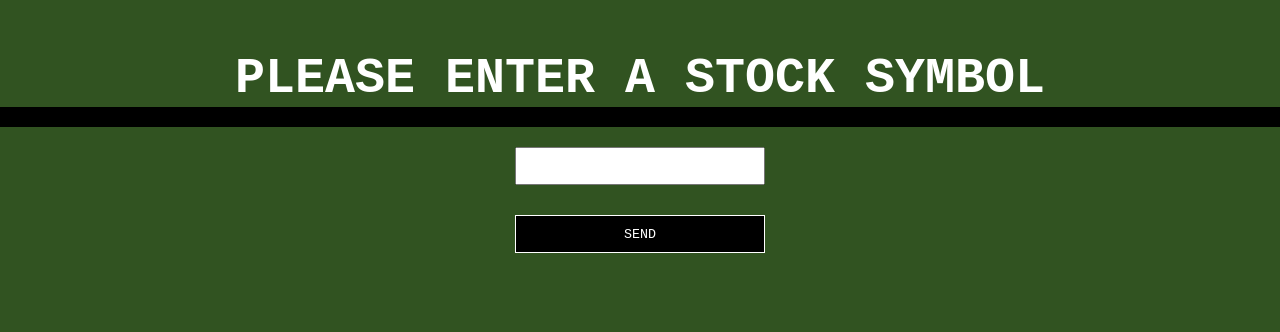
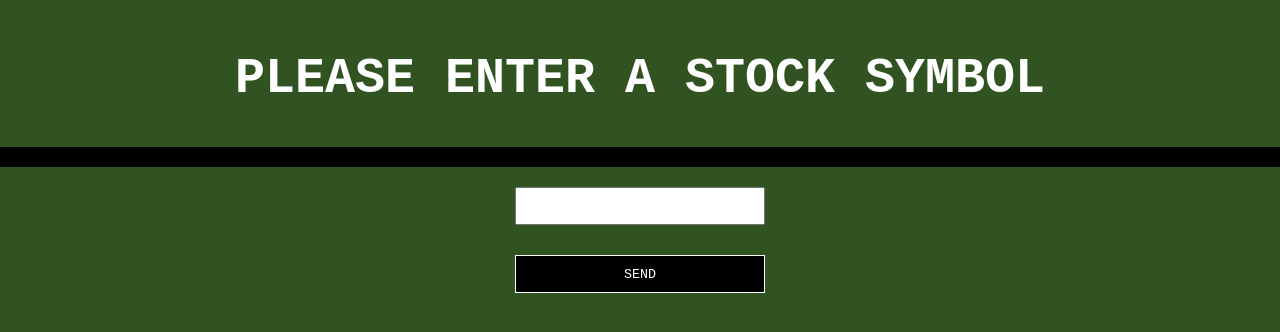
Before and after one commit to jalissaw/StockApp, a website: page index.html in a window 1280 px wide. Drawn offline with Linux system fonts and the light colour scheme; no server answers.

Commit message:
Change to the Css

```diff
--- a/main.css
+++ b/main.css
@@ -27,9 +27,11 @@ h2 {
     display: flex;
     justify-content: center;
     margin: 0 auto;
+    text-align: center;
     width: 100%;
     color: white;
     font-size: 25px;
+    padding: 10px 10px;
     text-transform: uppercase;
 }
 
```
